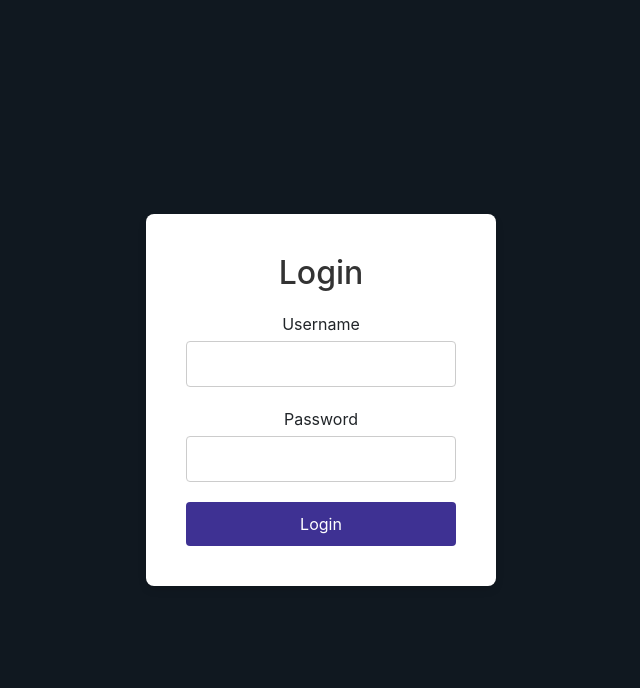
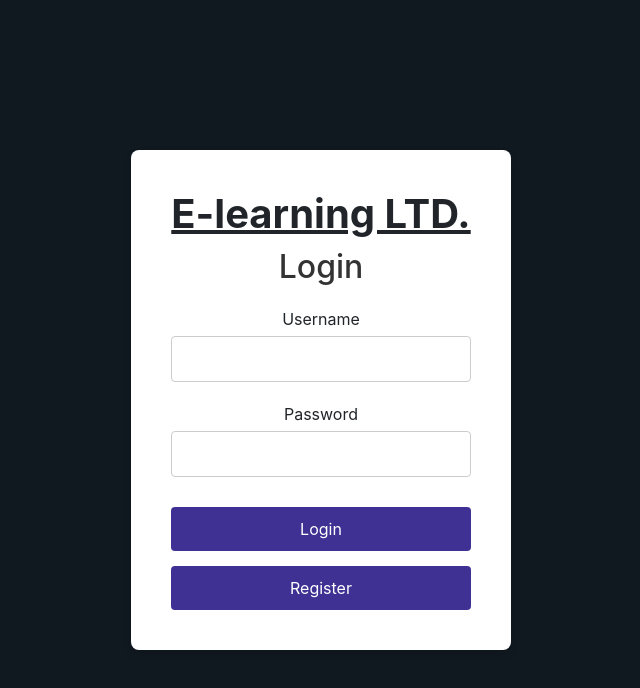
Before and after one commit to VladiRashkov/E-learning, a React (Create React App) app in the folder React/e-learning-app/: page / in a window 1280 px wide. Shown: the top 688 px of the page, without its empty margins (319-959 px from the left). Built offline with nearby package versions, Linux system fonts and the light colour scheme.

Commit message:
update register front - not completed

```diff
--- a/React/e-learning-app/src/Login.css
+++ b/React/e-learning-app/src/Login.css
@@ -1,13 +1,14 @@
-/* Center the login box and set a sky-blue background */
+/* General styles for login page */
 html, body {
     height: 100%;
     margin: 0;
     display: flex;
     justify-content: center;
     align-items: center;
-    background-color: #101820; /* Sky blue */
+    background-color: #101820;
   }
 
+  /* Login container */
   .login-container {
     display: flex;
     justify-content: center;
@@ -15,12 +16,17 @@ html, body {
     height: 100%;
   }
 
+  /* Login box */
   .login-box {
     background-color: white;
     padding: 40px;
     border-radius: 8px;
     box-shadow: 0 4px 8px rgba(0, 0, 0, 0.1);
     text-align: center;
+  }
+
+  .login-box h1 {
+    margin-bottom: 10px;
   }
 
   .login-box h2 {
@@ -41,20 +47,45 @@ html, body {
     border-radius: 4px;
   }
 
+  /* Login button styles */
   .login-box button {
     width: 100%;
     padding: 10px;
-    background-color: #3e3193;
+    background-color: #3e3193; /* Purple background for Login */
     color: white;
     border: none;
     border-radius: 4px;
     cursor: pointer;
+    margin-top: 10px;
   }
 
   .login-box button:hover {
-    background-color: #7db300;
+    background-color: #7db300; /* Green on hover for Login */
   }
 
+  /* Error message */
   p {
     color: red;
   }
+
+  /* Register container */
+  .register-container {
+    margin-top: 5px;
+    text-align: center;
+  }
+
+  /* Register button styles */
+  .register-container button {
+    width: 100%;
+    padding: 10px;
+    background-color: #3e3193; /* Red background for Register */
+    color: white;
+    border: none;
+    border-radius: 4px;
+    cursor: pointer;
+    margin-top: 10px;
+  }
+
+  .register-container button:hover {
+    background-color: #7db300; /* Darker red on hover for Register */
+  }
--- a/React/e-learning-app/src/login.js
+++ b/React/e-learning-app/src/login.js
@@ -26,9 +26,15 @@ const Login = ({ onLogin }) => {
     }
   };
 
+  const handleRegister = () => {
+    // Handle registration logic or navigate to registration page
+    console.log('Register button clicked');
+  };
+
   return (
     <div className="login-container">
       <div className="login-box">
+        <h1><strong><u>E-learning LTD.</u></strong></h1> {/* Bold and Underline */}
         <h2>Login</h2>
         <form onSubmit={handleSubmit}>
           <div>
@@ -52,6 +58,9 @@ const Login = ({ onLogin }) => {
           {errorMessage && <p style={{ color: 'red' }}>{errorMessage}</p>}
           <button type="submit">Login</button>
         </form>
+        <div className="register-container">
+          <button onClick={handleRegister}>Register</button>
+        </div>
       </div>
     </div>
   );
```
Also changed, not shown: React/e-learning-app/src/register.js (added, +55 -0 lines), package.json (added, +7 -0 lines), 1 other file (tests, documents, lock files or other folders).
